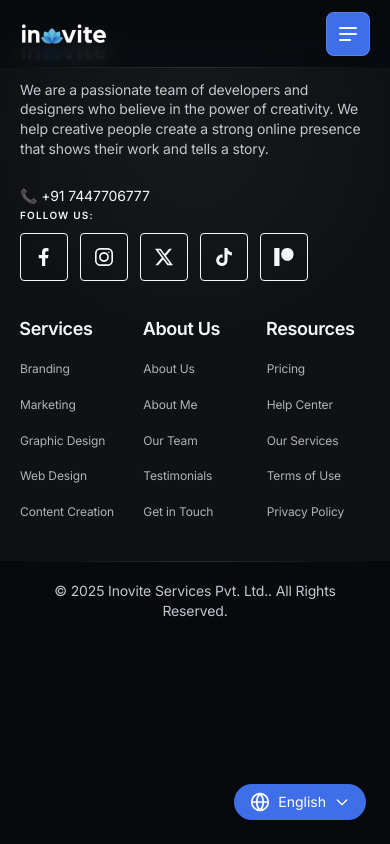
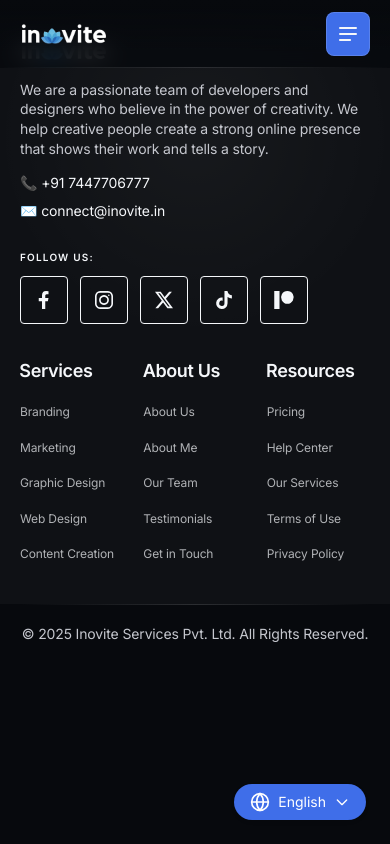
Before and after one commit to inoviteservices/inovite, a React (Vite) app: page /about in a window 390 px wide. Built offline with nearby package versions, Linux system fonts and the light colour scheme.

Commit message:
Enhance footer with contact details
Added contact information including phone and email to the footer.

```diff
--- a/src/components/Footer.jsx
+++ b/src/components/Footer.jsx
@@ -47,12 +47,23 @@ export default function Footer() {
                 </NavLink>
                 <div className="bringer-info-description">
                   {t("footer.company.description")}
-                </div>
-                <div className="footer-phone">
+                  <div style={{ marginTop: "15px" }}>
 
-    📞 <a href="tel:+917447706777">+91 7447706777</a>
+    <div>
+
+      📞 <a href="tel:+917447706777">+91 7447706777</a>
+
+    </div>
+
+    <div style={{ marginTop: "8px" }}>
+
+      ✉️ <a href="mailto:connect@inovite.in">connect@inovite.in</a>
+
+    </div>
 
   </div>
+                </div>
+
                 <span className="bringer-label">{t("footer.followUs")}</span>
                 <ul
                   className="bringer-socials-list"
@@ -119,7 +130,10 @@ export default function Footer() {
       {/* Copyright */}
       <div className="bringer-footer-line stg-container">
         <div className="align-center">
-          {t("footer.copyright", { year: 2025, company: company.name })}
+          {t("footer.copyright", {
+  year: 2025,
+  company: company.name.replace(/\.$/, ""),
+})}
         </div>
       </div>
     </footer>
```
